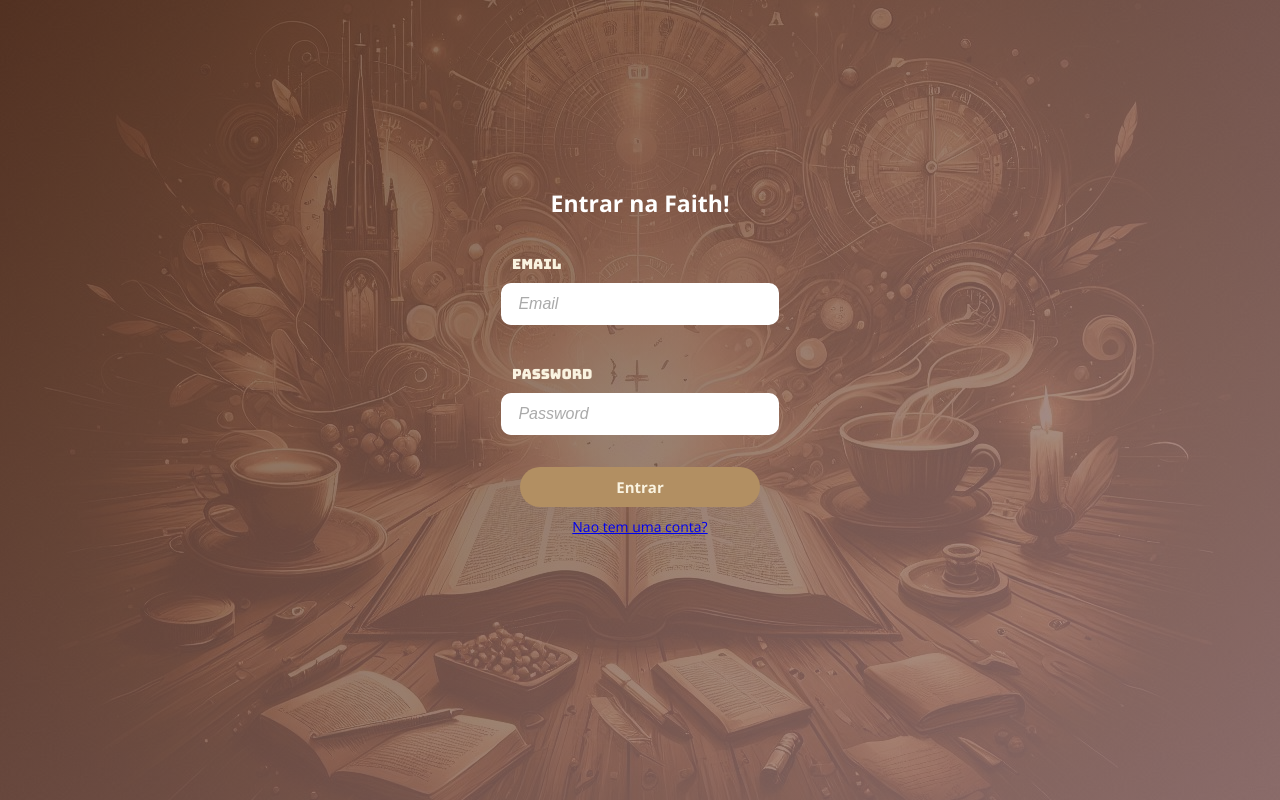
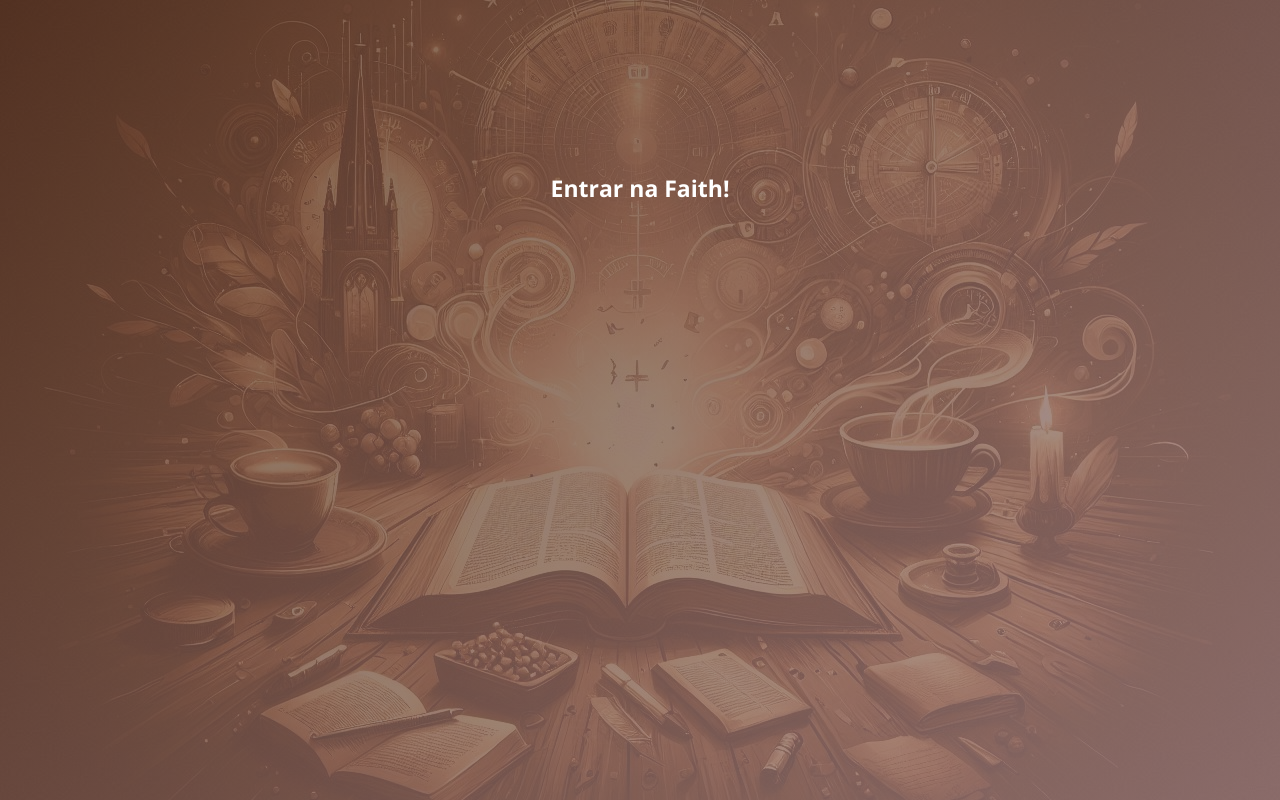
Before and after one commit to Guilherme-SilvaH/faith, a React (Vite) app in the folder front-end/: page / in a window 1280 px wide. Built offline with nearby package versions, Linux system fonts and the light colour scheme; a web font is replaced by a local one.

Commit message:
Update index.css

```diff
--- a/front-end/src/app/index.css
+++ b/front-end/src/app/index.css
@@ -0,0 +1,6 @@
+*{
+  margin: 0;
+  padding: 0;
+  height: 100%;
+  overflow: hidden;
+}
```
